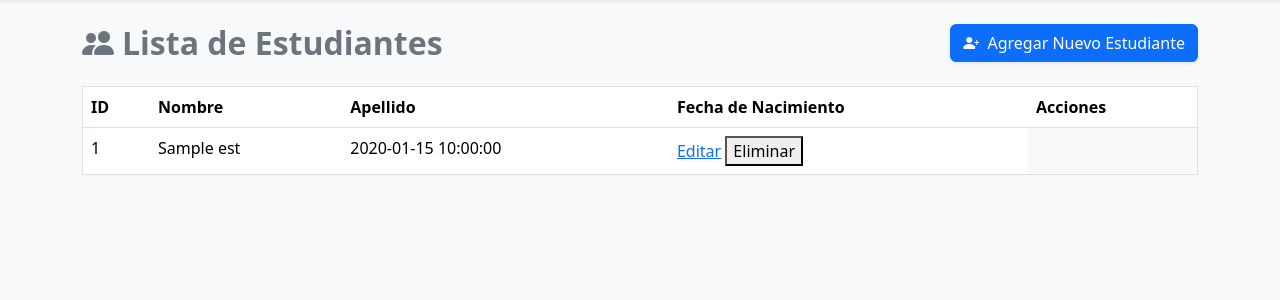
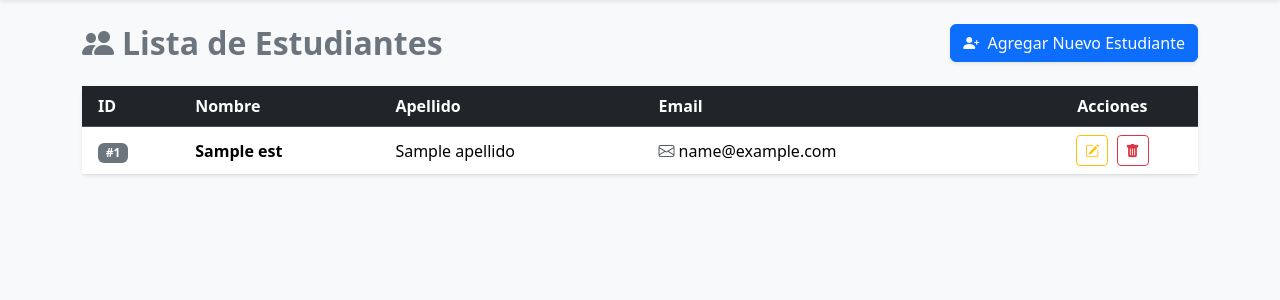
Before and after one commit to ramirezlopezbenjamin-alt/colegio_elite, a Flask app: template templates/estudiante/index.html in a window 1280 px wide. Shown: the part 56-356 px from the top of the page. Run offline with Flask 3, Linux system fonts and the light colour scheme; the template is opened without the code that fills it: most values are stand-ins (such as "Sample title", 1, 10 or a date in 2020).

Commit message:
Revert "realice cambios en el index.html y corregi errores del estudiante_mod…"

```diff
--- a/models/estudiante_model.py
+++ b/models/estudiante_model.py
@@ -5,7 +5,7 @@ class EstudianteModel:
     @staticmethod
     def obtener_todos():
         conexion = get_db_connection()
-        cursor = conexion.cursor(dictionary=True)
+        cursor = conexion.cursor(named_tuple=True)
         cursor.execute("SELECT * FROM estudiantes")
         estudiantes = cursor.fetchall()
         conexion.close()
--- a/templates/estudiante/index.html
+++ b/templates/estudiante/index.html
@@ -10,33 +10,48 @@
     </a>
 </div>
 
-<table class="table" border="1">
-    <thead>
+<div class="card border-0 shadow-sm rounded-3">
+    <div class="card-body p-0">
+        <div class="table-responsive">
+            <table class="table table-hover align-middle mb-0">
+                <thead class="table-dark">
                     <tr>
-            <th>ID</th>
+                        <th class="ps-3">ID</th>
                         <th>Nombre</th>
                         <th>Apellido</th>
-            <th>Fecha de Nacimiento</th>
-
-            <th>Acciones</th>
+                        <th>Email</th>
+                        <th class="text-center">Acciones</th>
                     </tr>
                 </thead>
                 <tbody>
                     {% for est in estudiantes %}
                     <tr>
-            <td>{{ est['id'] }}</td>
-            <td>{{ est['nombre'] }}</td>
-            <td>{{ est['fecha_nacimiento'] }}</td>
-
-            <td>
-                <a href="{{ url_for('estudiante.editar', id=est.id_estudiante) }}">Editar</a>
-                <form action="{{ url_for('estudiante.eliminar', id=est.id_estudiante) }}" method="POST" style="display:inline;">
-                    <button type="submit">Eliminar</button>
+                        <td class="ps-3"><span class="badge bg-secondary">#{{ est.id }}</span></td>
+                        <td class="fw-semibold">{{ est.nombre }}</td>
+                        <td>{{ est.apellido }}</td>
+                        <td><i class="bi bi-envelope me-1 text-muted"></i>{{ est.email }}</td>
+                        <td class="text-center">
+                            <a href="{{ url_for('estudiante.editar', id=est.id) }}" class="btn btn-sm btn-outline-warning me-1" title="Editar">
+                                <i class="bi bi-pencil-square"></i>
+                            </a>
+                            <form action="{{ url_for('estudiante.eliminar', id=est.id) }}" method="POST" class="d-inline">
+                                <button type="submit" class="btn btn-sm btn-outline-danger" onclick="return confirm('¿Seguro que deseas eliminar este estudiante?');" title="Eliminar">
+                                    <i class="bi bi-trash-fill"></i>
+                                </button>
                             </form>
+                        </td>
+                    </tr>
+                    {% else %}
+                    <tr>
+                        <td colspan="5" class="text-center text-muted py-4">
+                            <i class="bi bi-inbox display-6 d-block mb-2"></i>
+                            No hay estudiantes registrados.
                         </td>
                     </tr>
                     {% endfor %}
                 </tbody>
             </table>
-
+        </div>
+    </div>
+</div>
 {% endblock %}
```
Also changed, not shown: templates/estudiante/index2.html (+4 -4 lines). Lines whose indentation alone changed are shown as unchanged.
